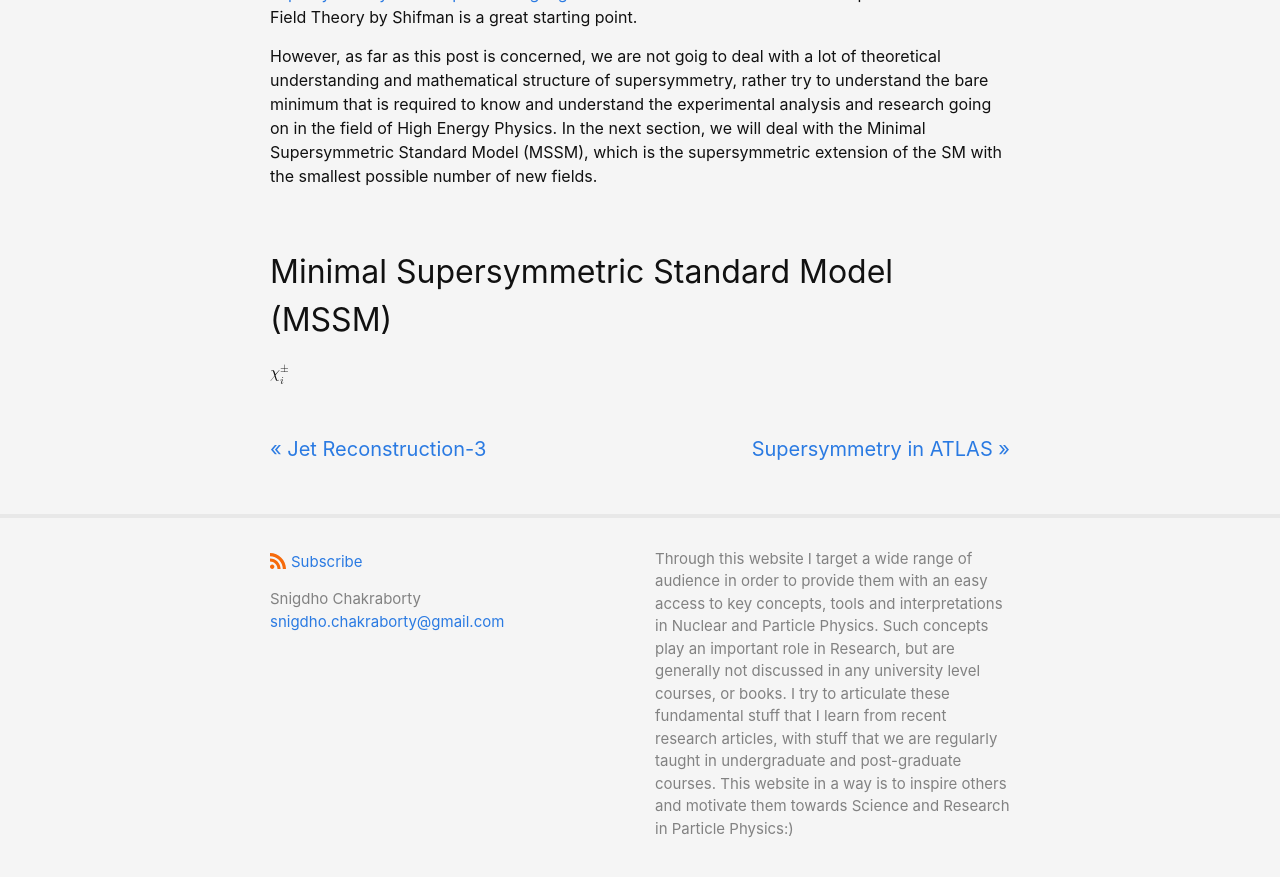
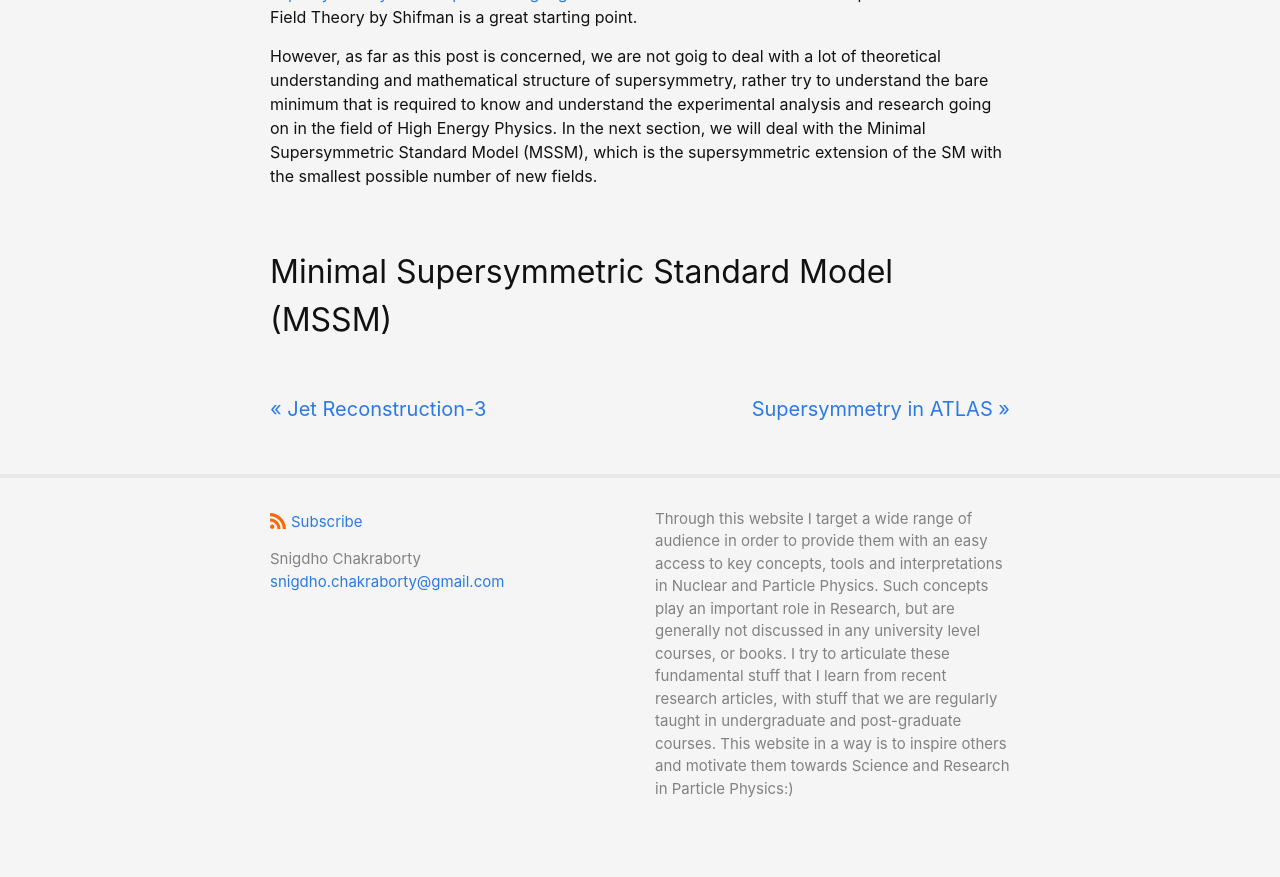
Before and after one commit to snigdhochakraborty/snigdhochakraborty.github.io, a Jekyll site: the page built from _posts/2021-05-05-RPV.md, in a window 1280 px wide and 900 px high, scrolled down 1620 px. Shown: the top 877 px of the window. Built offline with Jekyll 4.4.1, drawn with Linux system fonts in a browser that asks for light colours.

Commit message:
Update 2021-05-05-RPV.md

```diff
--- a/_posts/2021-05-05-RPV.md
+++ b/_posts/2021-05-05-RPV.md
@@ -21,14 +21,4 @@ As I discussed in one of my past blog post [<b>The Standard Model and Beyond</b>
 <p>However, as far as this post is concerned, we are not goig to deal with a lot of theoretical understanding and mathematical structure of supersymmetry, rather try to understand the bare minimum that is required to know and understand the experimental analysis and research going on in the field of High Energy Physics. In the next section, we will deal with the Minimal Supersymmetric Standard Model (MSSM), which is the supersymmetric extension of the SM with the smallest possible number of new fields.</p>
 
 <h2>Minimal Supersymmetric Standard Model (MSSM)</h2>
-<p><math xmlns="http://www.w3.org/1998/Math/MathML">
-  <msubsup>
-    <mi>&#x03C7;<!-- χ --></mi>
-    <mrow class="MJX-TeXAtom-ORD">
-      <mi>i</mi>
-    </mrow>
-    <mrow class="MJX-TeXAtom-ORD">
-      <mo>&#x00B1;<!-- ± --></mo>
-    </mrow>
-  </msubsup>
-</math></p>
+<p></p>
```
